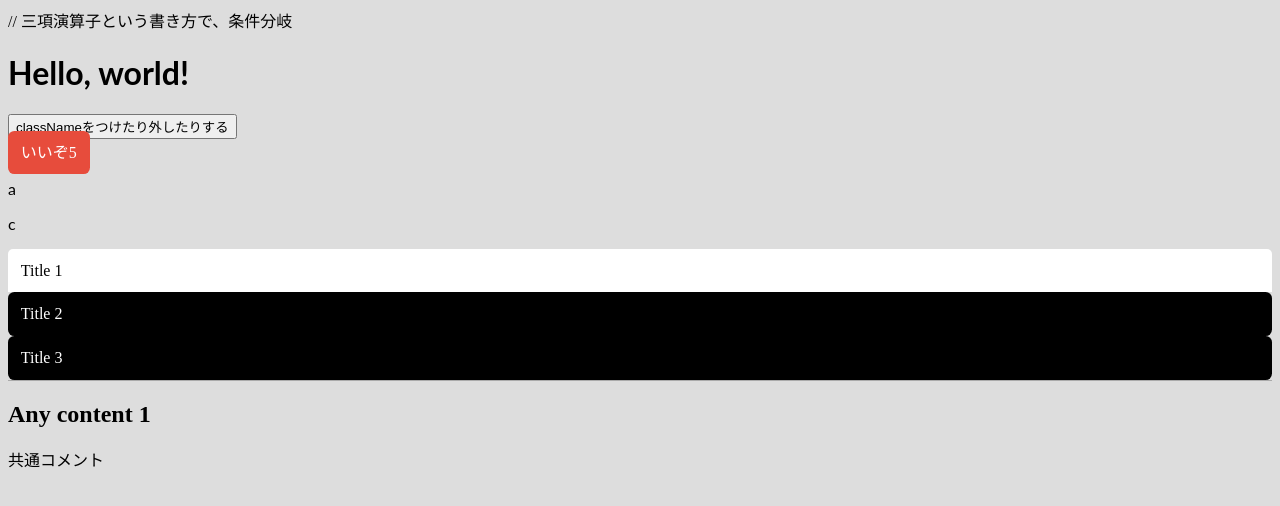
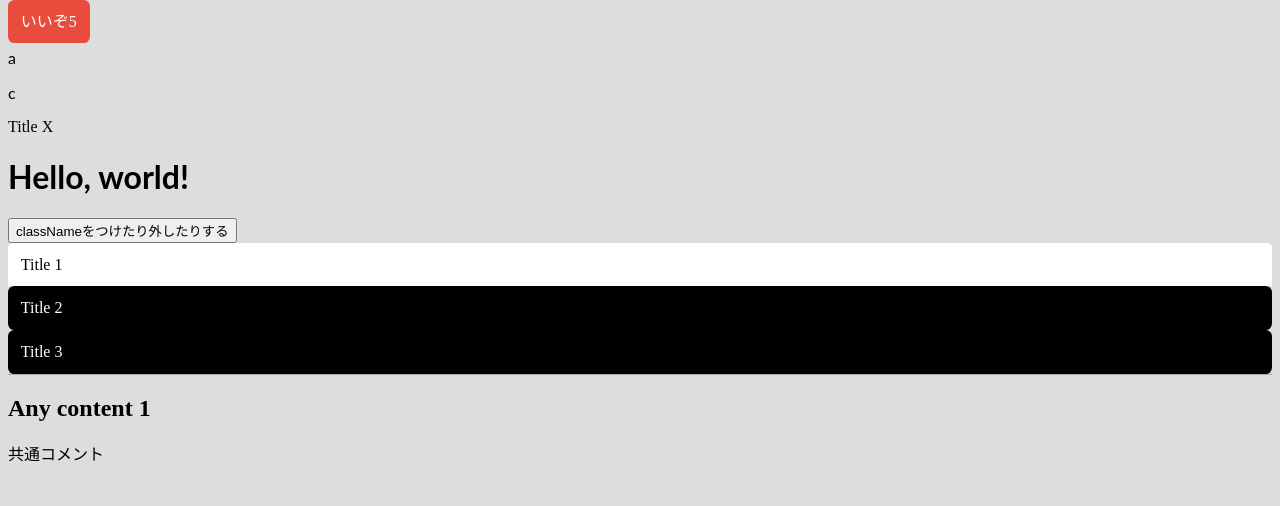
Before and after one commit to ngotokodawari/react-sample, a React (Create React App) app: page / in a window 1280 px wide. Shown: the top 506 px of the page. Built offline with nearby package versions, Linux system fonts and the light colour scheme.

Commit message:
ボタンクリックでタブの色を変える

```diff
--- a/App.tsx
+++ b/App.tsx
@@ -5,39 +5,53 @@ import 'react-tabs/style/react-tabs.css';
 export default function App() {
   return (
     <div className="App">
-      <TabActive />
       <header className="App-header">
         <LikeButton value="5" />
-        <FunctionTransitionTab value="1" />
+        <Tabs>
+          <TabList>
+            <TabActive />
+            <Tab className="negativeTab">Title 1</Tab>
+            <Tab className="negativeTab">Title 2</Tab>
+            <Tab className="negativeTab">Title 3</Tab>
+          </TabList>
+
+          <TabPanel>
+            <h2>Any content 1</h2>
+          </TabPanel>
+          <TabPanel>
+            <h2>Any content 2</h2>
+          </TabPanel>
+          <FunctionTabPanel text="test" />
+          <TabPanel>
+            <h2>Any content 3</h2>
+          </TabPanel>
+        </Tabs>
       </header>
     </div>
   );
 }
-function TabActive()
-{
-    /* state変数を定義する↓ */
-    const [active, setActive] = useState(false); // デフォルト値＝false
-    const classToggle = () => {
-      setActive(!active)
-    }
-    return (
-      <div>
-
+function TabActive() {
+  /* state変数を定義する↓ */
+  const [active, setActive] = useState(false); // デフォルト値＝false
+  const classToggle = () => {
+    setActive(!active);
+  };
+  return (
+    <div>
       {/* classNameを追加↓ */}
-      // 三項演算子という書き方で、条件分岐
-      <h1 className={active ? "red" : ""}>Hello, world!</h1>
-
+      {/* 三項演算子という書き方で、条件分岐 */}
+      <Tab className={active ? 'negativeTab' : ''}>Title X</Tab>
+      <h1 className={active ? 'red' : ''}>Hello, world!</h1>
       {/* ↓クリックで「classToggle」が発動するように設定 */}
       <button onClick={classToggle}>classNameをつけたり外したりする</button>
-
     </div>
-    );
+  );
 }
 // 関数コンポーネント
 function LikeButton(props) {
   const [count, setCount] = useState(props.value); // count=999
   const handleClick = () => {
-    if (count > 0) setCount(parseInt(count) - 1); // setCountを変更する
+    if (count > 0) setCount(parseInt(count) + 1); // setCountを変更する
   };
   return (
     <div>
@@ -46,31 +60,6 @@ function LikeButton(props) {
       </span>
       <p>a</p>
       <p>c</p>
-    </div>
-  );
-}
-
-function FunctionTransitionTab(props) {
-  return (
-    <div>
-      <Tabs>
-        <TabList>
-          <Tab className="negativeTab">Title 1</Tab>
-          <Tab className="negativeTab">Title 2</Tab>
-          <Tab className="negativeTab">Title 3</Tab>
-        </TabList>
-
-        <TabPanel>
-          <h2>Any content 1</h2>
-        </TabPanel>
-        <TabPanel>
-          <h2>Any content 2</h2>
-        </TabPanel>
-        <FunctionTabPanel text="test" />
-        <TabPanel>
-          <h2>Any content 3</h2>
-        </TabPanel>
-      </Tabs>
     </div>
   );
 }
```
